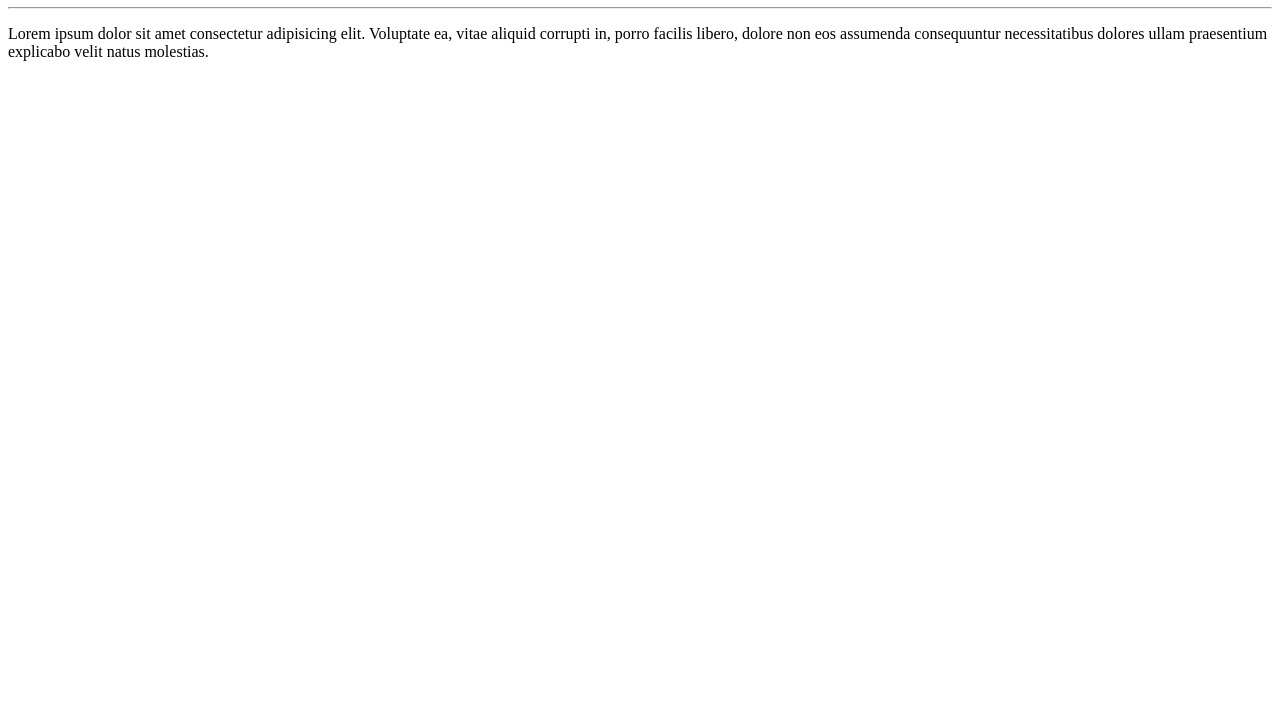
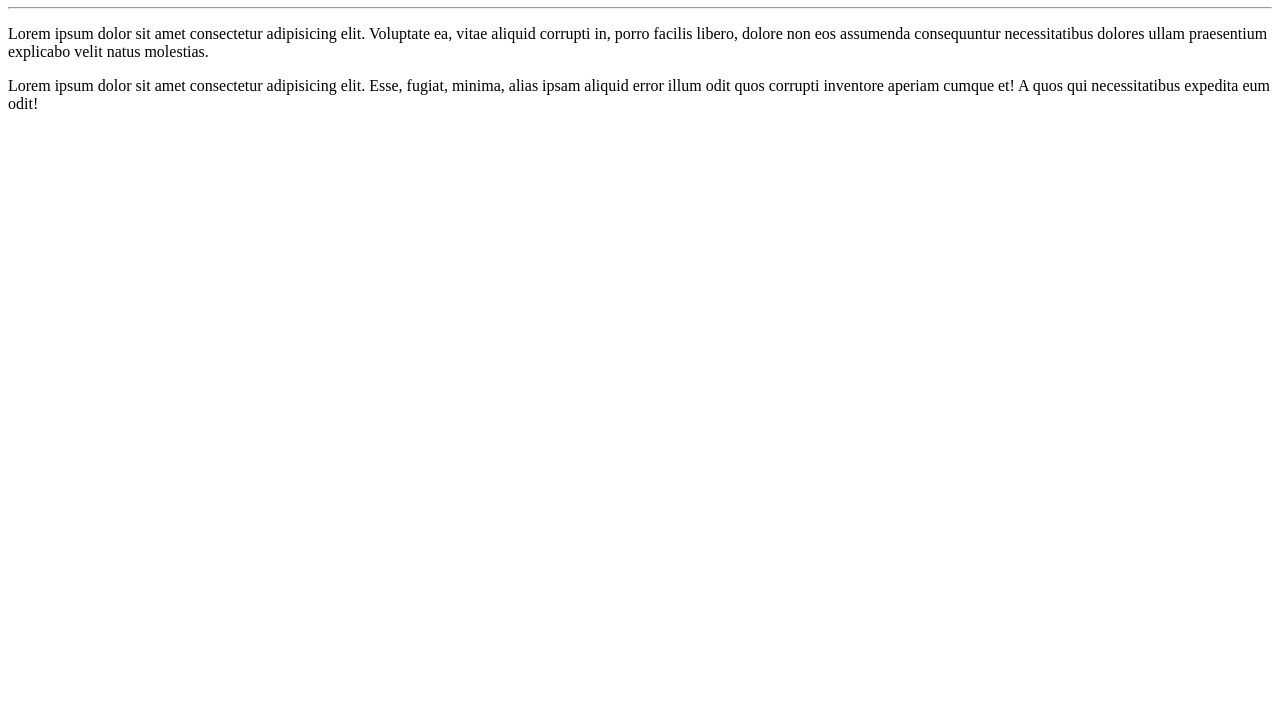
Before and after one commit to carolamaral/Ola-Mundo, a plain HTML site: page site-exemplo/index.html in a window 1280 px wide. Shown: the part 73-800 px from the top of the page. Drawn offline with Linux system fonts and the light colour scheme.

Commit message:
adicionei um parágrafo

```diff
--- a/site-exemplo/index.html
+++ b/site-exemplo/index.html
@@ -10,5 +10,6 @@
     <h1>Olá, Mundo!</h1>
     <hr>
     <p>Lorem ipsum dolor sit amet consectetur adipisicing elit. Voluptate ea, vitae aliquid corrupti in, porro facilis libero, dolore non eos assumenda consequuntur necessitatibus dolores ullam praesentium explicabo velit natus molestias.</p>
+    <p>Lorem ipsum dolor sit amet consectetur adipisicing elit. Esse, fugiat, minima, alias ipsam aliquid error illum odit quos corrupti inventore aperiam cumque et! A quos qui necessitatibus expedita eum odit!</p>
 </body>
 </html>
```
